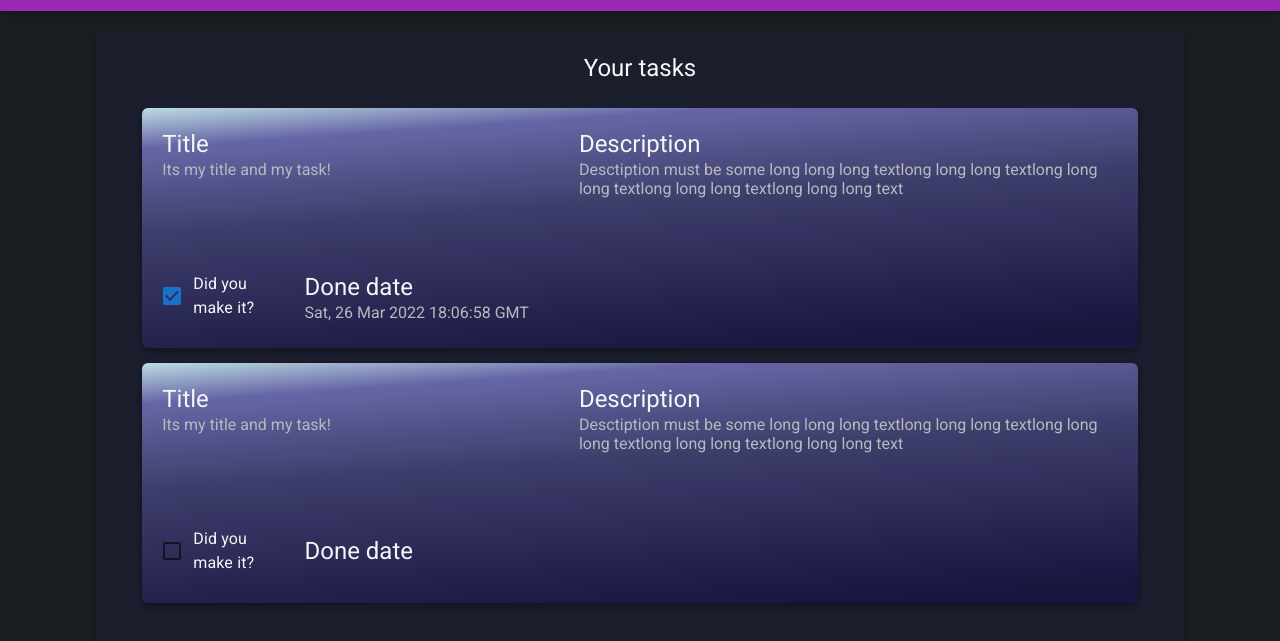
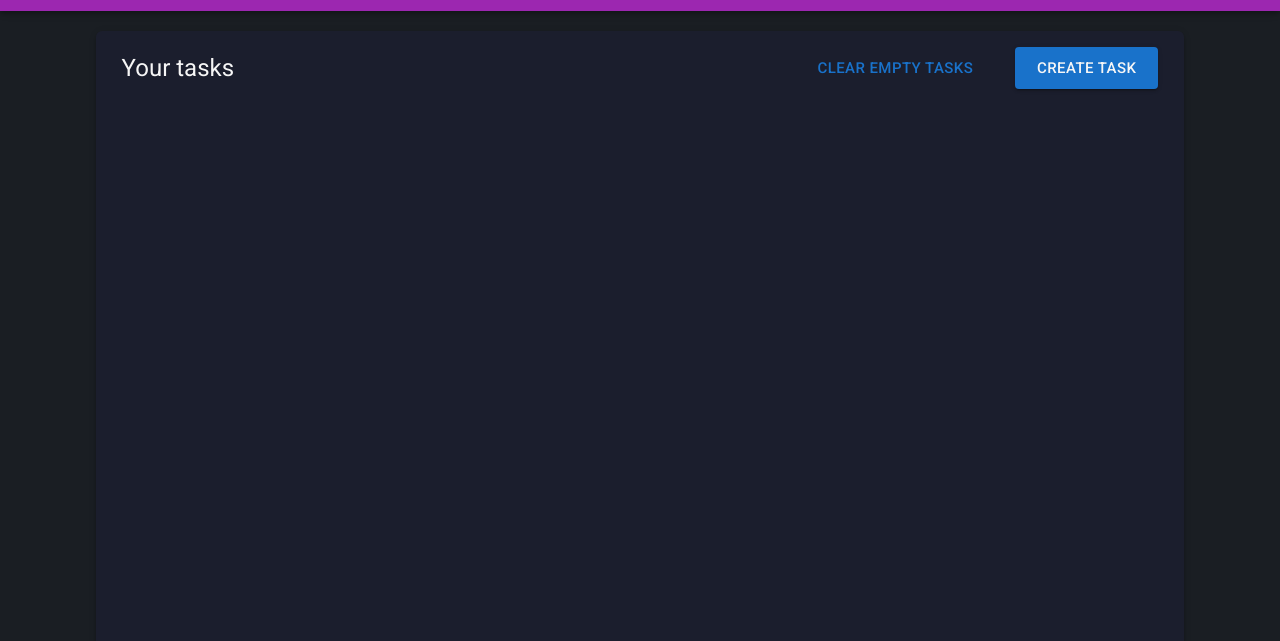
Before and after one commit to rrtyui228/tasklist, a React app: page / in a window 1280 px wide. Shown: the part 53-694 px from the top of the page. Built offline with nearby package versions, Linux system fonts and the light colour scheme; some packages are replaced by stand-ins of ours.

Commit message:
clearing tasks

```diff
--- a/src/components/TasksList/Modal/index.js
+++ b/src/components/TasksList/Modal/index.js
@@ -1,9 +1,45 @@
-import React from 'react';
+import React, {useState} from 'react';
 import s from '../TasksList.module.scss';
-import Tasks from '../Tasks';
 import {Typography} from '@mui/material';
+import {Button} from 'shared';
+import TaskCard from 'components/TasksList/TaskCard';
+import {nanoid} from 'nanoid';
 
 const Modal = () => {
+  const [tasks, setTasks] = useState([]);
+
+  const createTask = () => setTasks([
+    ...tasks,
+    {
+      hash: nanoid(),
+      title: '',
+      description: '',
+      doneDate: null
+    }
+  ]);
+
+  const clearEmptyTasks = () => {
+    if (!tasks.length) {
+      return;
+    }
+
+    const filledTasks = tasks.filter(({
+      title,
+      description,
+      doneDate
+    }) => title || description || doneDate);
+
+    setTasks(filledTasks);
+  };
+
+  const setTaskField = (taskHash, [field, fieldValue]) => {
+    const suitableTask = tasks.find(({hash}) => taskHash === hash);
+
+    suitableTask[field] = fieldValue;
+
+    setTasks([...tasks]);
+  };
+
   return (
     <div className={s.container}>
       <div className={s.modal}>
@@ -11,8 +47,37 @@ const Modal = () => {
           <Typography variant={'h5'} className={s.header}>
             Your tasks
           </Typography>
+          <div className={s.buttons}>
+            <Button
+              size={'large'}
+              view={'primary'}
+              onClick={clearEmptyTasks}
+            >
+              Clear empty tasks
+            </Button>
+            <Button
+              variant={'contained'}
+              size={'large'}
+              view={'primary'}
+              onClick={createTask}
+            >
+              Create task
+            </Button>
+          </div>
         </div>
-        <Tasks />
+        <div className={s.tasksWrapper}>
+          {
+            tasks.map((task) => {
+              return (
+                <TaskCard
+                  key={task.hash}
+                  task={task}
+                  setTaskField={setTaskField}
+                />
+              );
+            })
+          }
+        </div>
       </div>
     </div>
   );
--- a/src/components/TasksList/TaskCard/EditableTextField.js
+++ b/src/components/TasksList/TaskCard/EditableTextField.js
@@ -4,8 +4,14 @@ import s from '../TasksList.module.scss';
 import {TextField} from 'shared';
 import {Typography} from '@mui/material';
 
-const EditableTextField = ({entity, header, className, placeholder, rowsCount}) => {
-  const [taskEntity, setEntity] = useState(entity);
+const EditableTextField = ({
+  entity,
+  setEntity,
+  header,
+  className,
+  placeholder,
+  rowsCount
+}) => {
   const [isEdit, setIsEdit] = useState(false);
 
   return (
@@ -21,7 +27,7 @@ const EditableTextField = ({entity, header, className, placeholder, rowsCount})
         rowsCount={rowsCount}
         placeholder={placeholder}
         isEdit={isEdit}
-        value={taskEntity}
+        value={entity}
         setValue={setEntity}
       />
     </div>
@@ -29,6 +35,7 @@ const EditableTextField = ({entity, header, className, placeholder, rowsCount})
 };
 
 EditableTextField.propTypes = {
+  setEntity: PropTypes.func,
   rowsCount: PropTypes.number,
   className: PropTypes.string,
   placeholder: PropTypes.string,
--- a/src/components/TasksList/TaskCard/index.js
+++ b/src/components/TasksList/TaskCard/index.js
@@ -1,14 +1,23 @@
-import React, {useState} from 'react';
+import React from 'react';
 import PropTypes from 'prop-types';
 import cn from 'classnames';
 import s from '../TasksList.module.scss';
 import EditableTextField from './EditableTextField';
 import {Checkbox, FormControlLabel, Typography} from '@mui/material';
 
-const TaskCard = ({title, description, doneDate}) => {
-  const [done, setDone] = useState(doneDate);
+const TaskCard = ({task, setTaskField}) => {
+  const {title, description, doneDate, hash} = task;
 
-  const setDoneDate = (isChecked) => setDone(isChecked ? new Date().toUTCString() : null);
+  const bindedSetField = setTaskField.bind(null, hash);
+
+  const setTitle = (title) => bindedSetField(['title', title]);
+  const setDescription = (description) => bindedSetField(['description', description]);
+  const setDoneDate = (isChecked) => bindedSetField([
+    'doneDate',
+    isChecked ?
+      new Date().toUTCString() :
+      null
+  ]);
 
   return (
     <div className={s.cardContainer}>
@@ -16,18 +25,20 @@ const TaskCard = ({title, description, doneDate}) => {
         control={<Checkbox/>}
         label={'Did you make it?'}
         className={cn(s.check, s.header)}
-        checked={!!done}
+        checked={!!doneDate}
         onChange={(event) => setDoneDate(event.target.checked)}
       />
       <EditableTextField
         placeholder={'Enter title'}
         entity={title}
+        setEntity={setTitle}
         header={'Title'}
         className={s.title}
       />
       <EditableTextField
         placeholder={'Enter description'}
         entity={description}
+        setEntity={setDescription}
         header={'Description'}
         className={s.description}
         rowsCount={7}
@@ -36,19 +47,24 @@ const TaskCard = ({title, description, doneDate}) => {
         <Typography variant={'h5'} className={s.header}>
           Done date
         </Typography>
-        {done}
+        {doneDate}
       </div>
     </div>
   );
 };
 
 TaskCard.propTypes = {
-  title: PropTypes.string,
-  description: PropTypes.string,
-  doneDate: PropTypes.string
+  task: PropTypes.shape({
+    title: PropTypes.string,
+    description: PropTypes.string,
+    hash: PropTypes.string,
+    doneDate: PropTypes.string
+  }),
+  setTaskField: PropTypes.func
 };
 
 TaskCard.defaultProps = {
+  task: {},
   description: '',
   doneDate: ''
 };
--- a/src/components/TasksList/Tasks/index.js
+++ /dev/null
@@ -1,38 +0,0 @@
-import React, {useState} from 'react';
-import s from '../TasksList.module.scss';
-import TaskCard from '../TaskCard';
-
-const Tasks = () => {
-  const [tasks] = useState([{
-    id: 1,
-    title: 'Its my title and my task!',
-    description: 'Desctiption must be some long long long textlong long lon' +
-      'g textlong long long textlong long long textlong long long text',
-    doneDate: new Date().toUTCString()
-  }, {
-    id: 2,
-    title: 'Its my title and my task!',
-    description: 'Desctiption must be some long long long textlong long lon' +
-      'g textlong long long textlong long long textlong long long text',
-    doneDate: null
-  }]);
-
-  return (
-    <div className={s.tasksWrapper}>
-      {
-        tasks.map(({id, title, description, doneDate}) => {
-          return (
-            <TaskCard
-              key={id}
-              title={title}
-              description={description}
-              doneDate={doneDate}
-            />
-          );
-        })
-      }
-    </div>
-  );
-};
-
-export default Tasks;
--- a/src/components/TasksList/TasksList.module.scss
+++ b/src/components/TasksList/TasksList.module.scss
@@ -27,10 +27,16 @@ $border-radius: 6px;
 
     .modalHeader {
       display: flex;
-      justify-content: center;
+      justify-content: space-between;
       align-items: center;
       height: 3rem;
       margin-bottom: 1rem;
+
+      .buttons {
+        display: flex;
+        justify-content: space-between;
+        width: 22rem;
+      }
     }
 
     .tasksWrapper {
@@ -57,7 +63,6 @@ $border-radius: 6px;
   box-shadow: $shadow;
   border-radius: $border-radius;
   color: $gray-one;
-  overflow: hidden;
   background: linear-gradient(356deg, rgba(25,22,65,1) 7%, rgba(64,64,112,1) 59%, rgba(106,106,173,1) 87%, rgba(196,228,235,1) 100%);
 
   &:not(:last-child) {
--- a/src/components/shared/Button/index.js
+++ b/src/components/shared/Button/index.js
@@ -9,7 +9,8 @@ const Button = ({
   endIcon,
   startIcon,
   fullWidth,
-  size
+  size,
+  onClick
 }) => {
   return (
     <MaterialButton
@@ -19,6 +20,7 @@ const Button = ({
       endIcon={endIcon}
       fullWidth={fullWidth}
       size={size}
+      onClick={onClick}
     >
       {children}
     </MaterialButton>
@@ -26,6 +28,7 @@ const Button = ({
 };
 
 Button.propTypes = {
+  onClick: PropTypes.func,
   fullWidth: PropTypes.bool,
   startIcon: PropTypes.node,
   endIcon: PropTypes.node,
```
